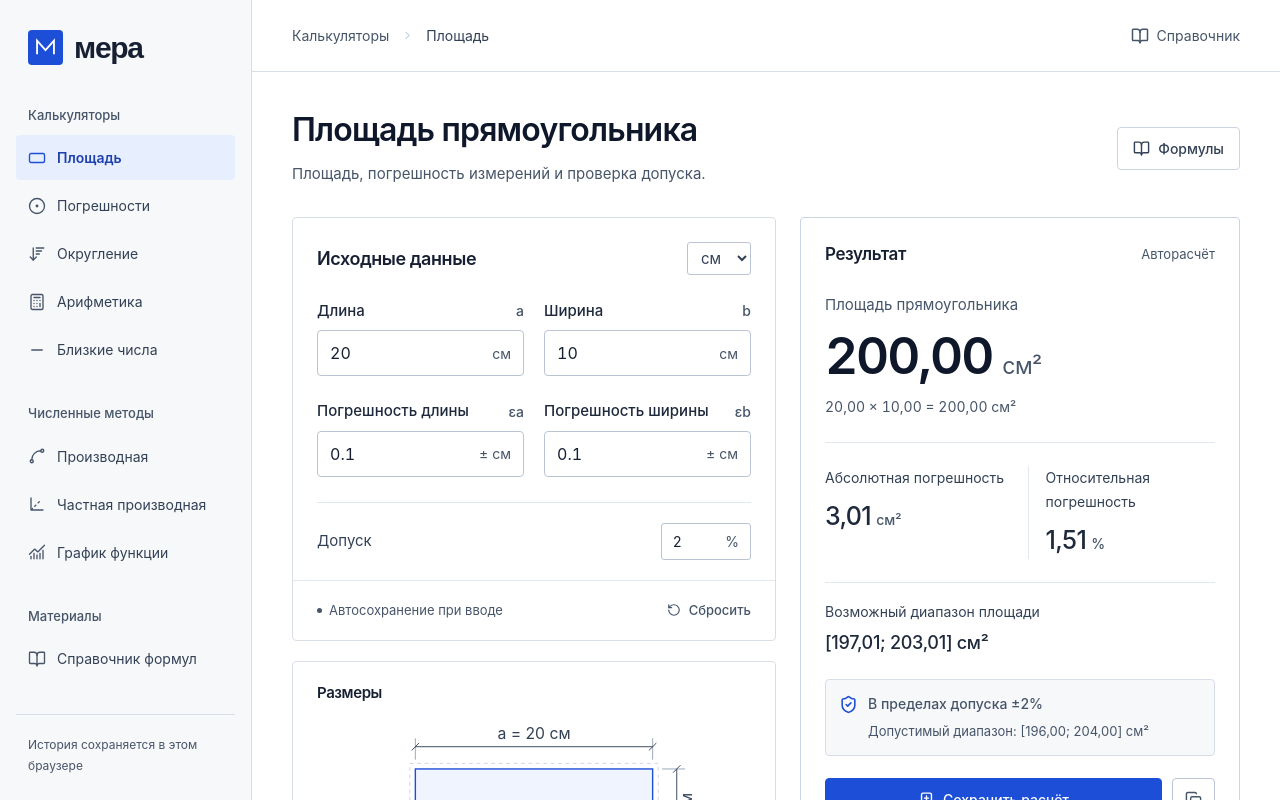
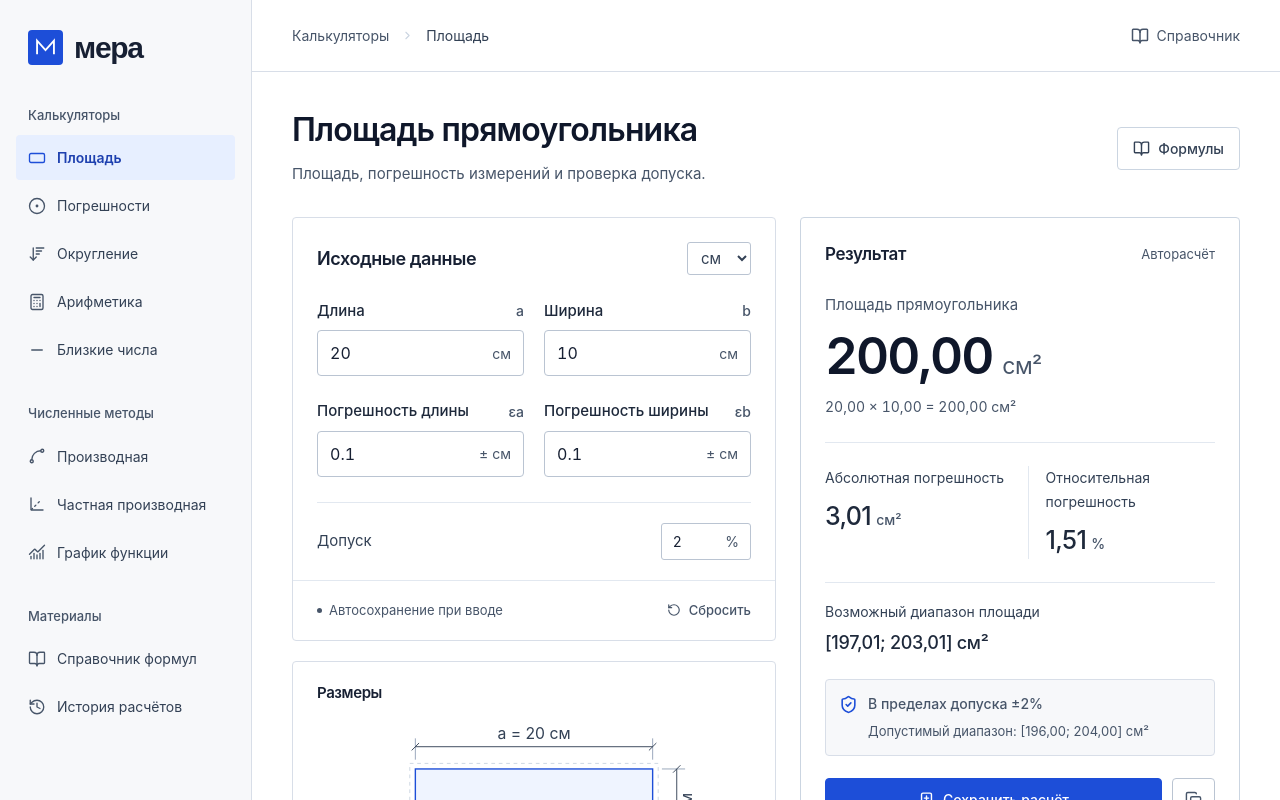
Before and after one commit to zalupkins1717-ops/college, a React (Vite) app: page /#/area in a window 1280 px wide. Shown: the top 800 px of the page. Built offline with nearby package versions, Linux system fonts and the light colour scheme.

Commit message:
Серверная история — src/app

```diff
--- a/src/app/App.tsx
+++ b/src/app/App.tsx
@@ -9,7 +9,6 @@ import { useHistory } from '../shared/hooks/useHistory';
 import type { HistoryEntry } from '../shared/hooks/useHistory';
 import NumericalPage from '../modules/numerical/NumericalPage';
 import { isNumericalMode, numericalTitles } from '../modules/numerical/service';
-import { historyStorageLabel } from '../shared/history/repository';
 import { Logo } from '../shared/ui/Logo';
 
 export default function App() { return <HashRouter><AppShell /></HashRouter>; }
@@ -39,7 +38,6 @@ function AppShell() {
         <NavLink to="/reference" className={({ isActive }) => `nav-item ${isActive ? 'nav-active' : ''}`}><BookOpen size={18} strokeWidth={1.8} /><span>Справочник формул</span></NavLink>
         <NavLink to="/history" className={({ isActive }) => `nav-item ${isActive ? 'nav-active' : ''}`}><History size={18} strokeWidth={1.8} /><span>История расчётов</span>{history.entries.length > 0 && <span className="nav-count">{history.entries.length}</span>}</NavLink>
       </nav>
-      <div className="sidebar-bottom"><div className="local-status">{historyStorageLabel}</div></div>
     </aside>
 
     <div className="main-shell"><header className="topbar"><div className="breadcrumbs"><button className="mobile-menu icon-button" aria-label="Открыть меню" onClick={() => setMobileOpen(true)}><Menu size={21} /></button><span className="breadcrumb-root">{isLibrary ? 'Материалы' : isNumericalMode(currentId) ? 'Численные методы' : 'Калькуляторы'}</span><ChevronRight size={13} /><span>{title}</span></div><div className="topbar-right"><Link to="/reference" className="topbar-help"><BookOpen size={18} /><span>Справочник</span></Link></div></header>
--- a/src/app/styles.css
+++ b/src/app/styles.css
@@ -42,8 +42,6 @@ svg { flex-shrink: 0; }
 .library-label { margin-top: 32px; }
 .nav-count { font-size: 11px; background: #d8dee8; color: #475569; min-width: 21px; padding: 1px 5px; border-radius: 4px; margin-left: auto; text-align: center; }
 .sidebar-navigation { overflow-y: auto; min-height: 0; }
-.sidebar-bottom { margin-top: auto; padding-top: 35px; }
-.local-status { border-top: 1px solid var(--line); padding: 20px 12px 0; color: #475569; font-size: 12px; line-height: 1.7; }
 .live-dot { display: inline-block; width: 5px; height: 5px; border-radius: 50%; background: #475569; flex-shrink: 0; }
 .main-shell { margin-left: var(--sidebar-width); }
 .topbar { height: 72px; border-bottom: 1px solid var(--line); padding: 0 40px; display: flex; align-items: center; justify-content: space-between; gap: 15px; }
```
